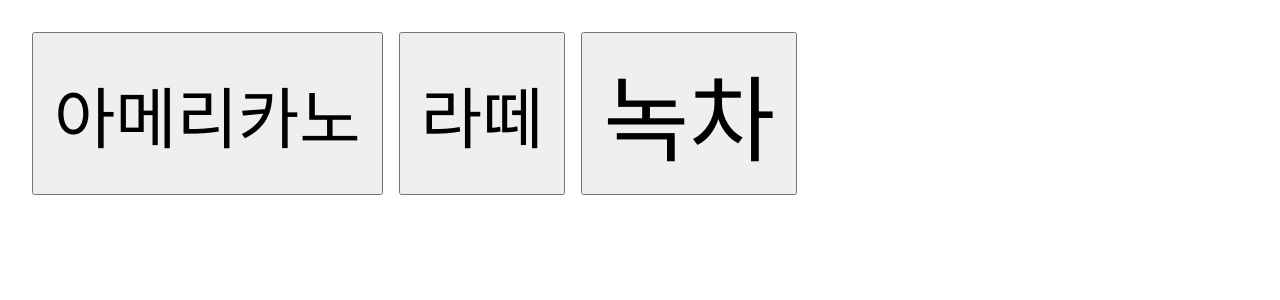
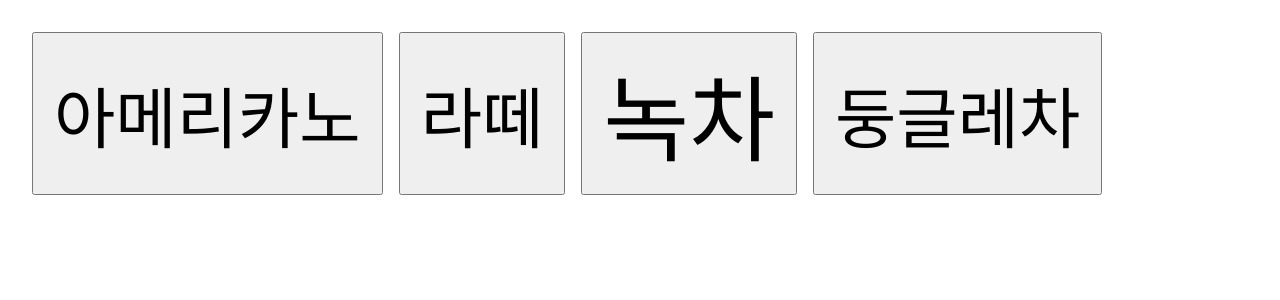
Before and after one commit to FunctionPointerXDD/david, a Flask app: page /menu in a window 1280 px wide. Shown: the top 300 px of the page. Run offline with Flask 3, Linux system fonts and the light colour scheme.

Commit message:
Update menu.html

```diff
--- a/david/templates/menu.html
+++ b/david/templates/menu.html
@@ -15,6 +15,7 @@
       <button class="btn">아메리카노</button>
       <button class="btn">라떼</button>
       <button class="btn btn-green">녹차</button>
+      <button class="btn">둥글레차</button>
     </div>
   </body>
 </html>
```
